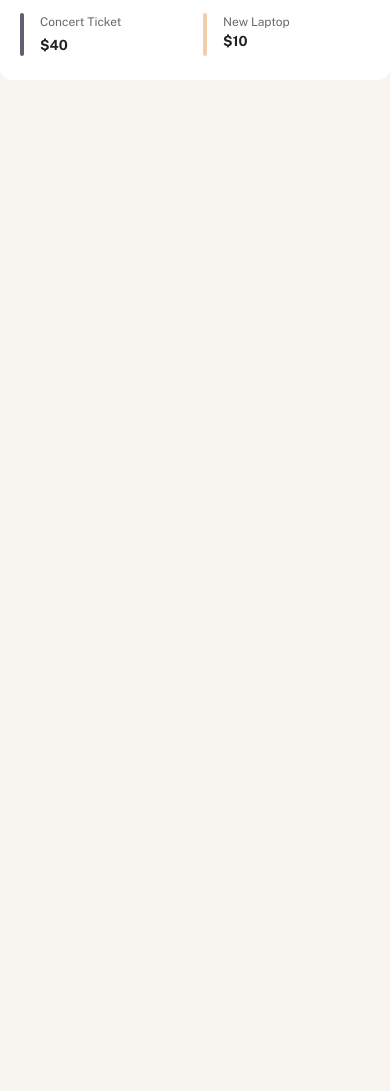
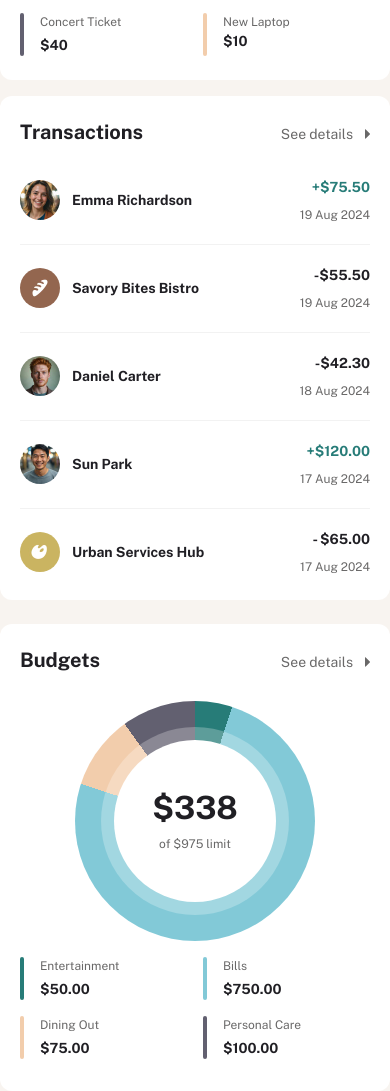
Before and after one commit to OlenaYermak/personal-finance, a website built with Vite: page src/pages/overview.html in a window 390 px wide. Shown: the part 681-1772 px from the top of the page. Before the commit the page ends 844 px from the top, so only its background shows below. Built offline with nearby package versions, Linux system fonts and the light colour scheme.

Commit message:
update (overview budgets section)
added adaptive section for mobile and tablet

```diff
--- a/src/css/overview-page-partials/overview-budgets-section.css
+++ b/src/css/overview-page-partials/overview-budgets-section.css
@@ -1,10 +1,24 @@
-/* .expenses {
-   max-width: 428px;
-} */
-
 .chart-list-wrap {
-
-    padding: 32px 0;
+flex-direction: column;
+    padding: 8px 0;
     gap: 16px;
 
 }
+
+@media (max-width: 767px){
+.chart-list-wrap .expenses-list {
+        display: grid;
+        grid-template-columns: repeat(2, 1fr);
+    }
+}
+
+
+
+@media (min-width: 768px) {
+    .chart-list-wrap {
+            flex-direction: row;
+            padding: 32px 0;
+
+        }
+
+}
--- a/src/css/overview-page-partials/overview-transactions-section.css
+++ b/src/css/overview-page-partials/overview-transactions-section.css
@@ -1,3 +0,0 @@
-/* .transactions{
-    max-width: 608px;
-} */
--- a/src/pages/overview.html
+++ b/src/pages/overview.html
@@ -50,19 +50,19 @@
             <load src="/src/partials/overview/overview-pots-section.html" />
          </div>
 
-         <!-- <div class="overview-transactions">
+         <div class="overview-transactions">
             <load src="/src/partials/overview/overview-transactions-section.html" />
-         </div> -->
+         </div>
       </div>
 
-      <!-- <div class="overview-col-right">
+      <div class="overview-col-right">
          <div class="overview-budgets">
             <load src="/src/partials/overview/overview-budgets-section.html" />
          </div>
 
-         <div class="overview-recurring">
+         <!-- <div class="overview-recurring">
             <load src="/src/partials/overview/overview-recurring-bills-section.html" />
-         </div>
-      </div> -->
+         </div> -->
+      </div>
 
    </div>
--- a/src/partials/overview/overview-budgets-section.html
+++ b/src/partials/overview/overview-budgets-section.html
@@ -1,11 +1,11 @@
-<section class="section expenses">
+<section class="section">
     <div class="section-title-link-wrap">
         <h2 class="text-heading-lg">Budgets</h2>
     <a class="section-nav-link text-caption" href="/budgets" data-link>See details <svg class="section-nav-link-icon"><use href="../../public/icons.svg#icon-caret-right"></use></svg></a>
     </div>
 
 
-    <div class="flex items-center chart-list-wrap">
+    <div class="flex chart-list-wrap">
         <div class="expenses-chart">
             <div class="expenses-center">
                 <p class="text-display">$338</p>
@@ -13,7 +13,7 @@
             </div>
         </div>
 
-        <ul class="expenses-list">
+        <ul class="expenses-list gap-16">
             <li class="expenses-item"><span class="marker-strip marker-green"></span>
                 <div class="flex flex-col gap-4">
                     <p class="text-label">Entertainment</p>
--- a/src/partials/overview/overview-transactions-section.html
+++ b/src/partials/overview/overview-transactions-section.html
@@ -1,4 +1,4 @@
-<section class="section transactions">
+<section class="section">
     <div class="section-title-link-wrap mb-32">
         <h2 class="text-heading-lg">Transactions</h2>
         <a class="text-caption section-nav-link" href="/transactions" data-link>See details <svg class="section-nav-link-icon">
```
